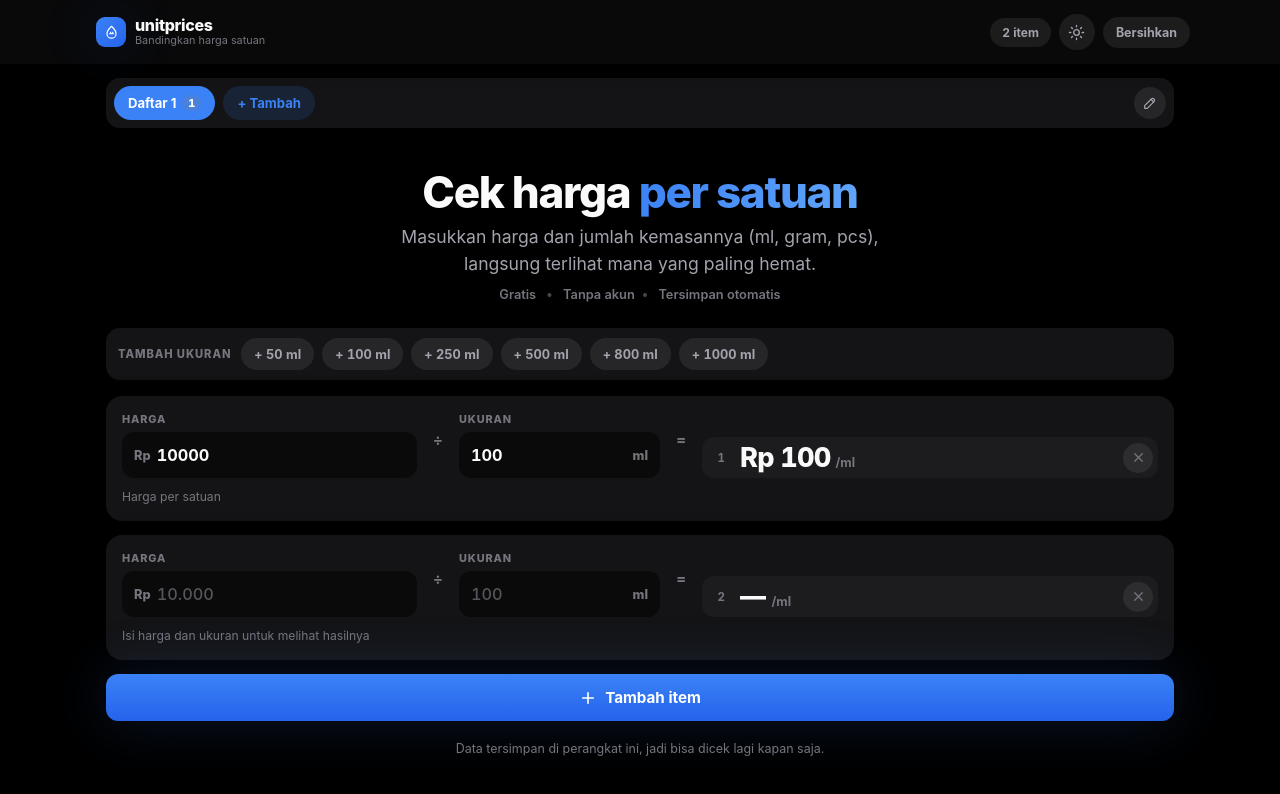
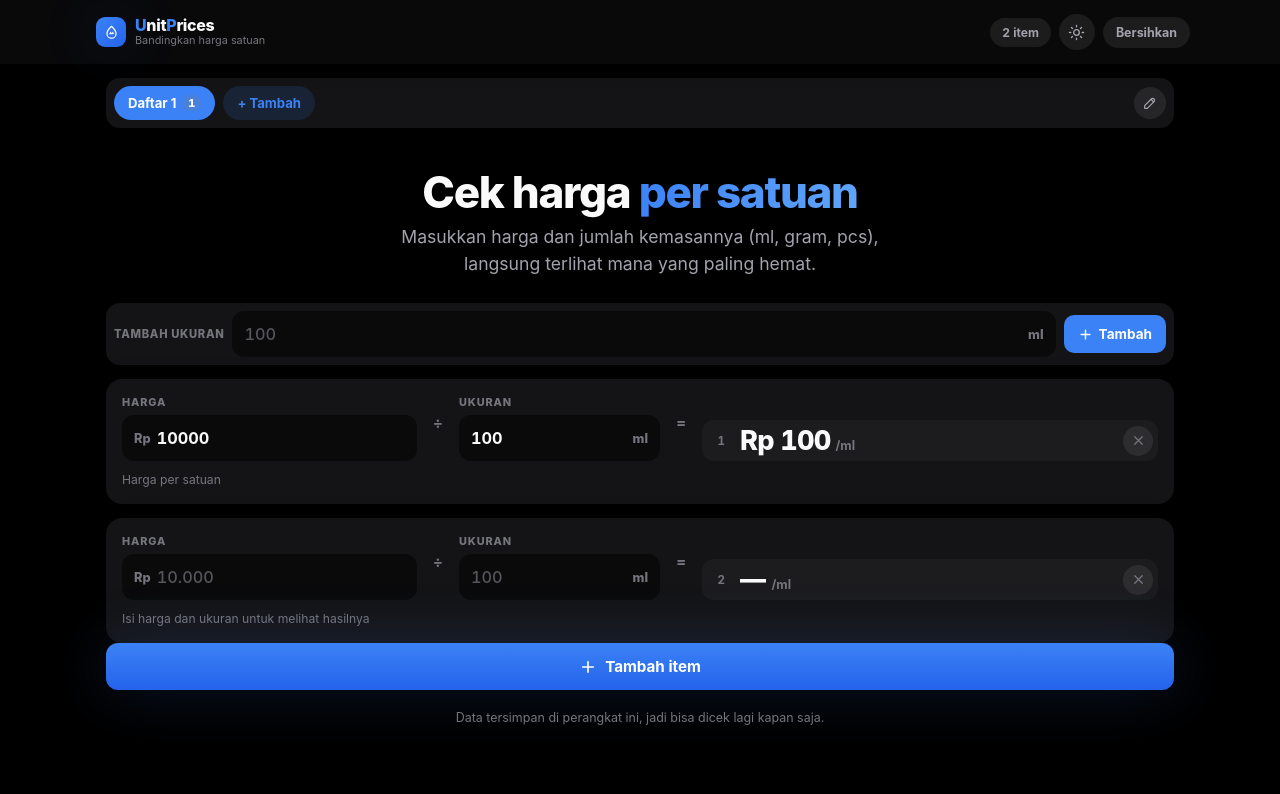
Before and after one commit to RezaAditya20/Multi-Calculator, a React (Vite) app: page / in a window 1280 px wide. Shown: the top 794 px of the page. Built offline with nearby package versions, Linux system fonts and the light colour scheme.

Commit message:
style: sticky add dock and size input

```diff
--- a/src/App.jsx
+++ b/src/App.jsx
@@ -1,6 +1,6 @@
 import { useEffect, useMemo, useState } from "react";
 import PriceRow from "./components/PriceRow.jsx";
-import { formatPerMl, pricePerMl } from "./lib/format.js";
+import { formatPerMl, pricePerMl, sanitizeDecimal } from "./lib/format.js";
 
 const STORAGE_KEY = "multi-calculator.tabs.v1";
 const LEGACY_KEYS = [
@@ -8,7 +8,6 @@ const LEGACY_KEYS = [
   "multi-calculator.soap.v1",
 ];
 const THEME_KEY = "multi-calculator.theme";
-const SIZE_PRESETS = [50, 100, 250, 500, 800, 1000];
 
 function uid() {
   return `${Date.now().toString(36)}-${Math.random().toString(36).slice(2, 8)}`;
@@ -85,6 +84,7 @@ export default function App() {
   const [{ tabs, activeTabId }, setState] = useState(readState);
   const [editingTabId, setEditingTabId] = useState(null);
   const [draftName, setDraftName] = useState("");
+  const [quickSize, setQuickSize] = useState("");
   const [theme, setTheme] = useState(() => {
     try {
       return window.localStorage.getItem(THEME_KEY) || "dark";
@@ -213,9 +213,16 @@ export default function App() {
 
   const addRow = (ml = "") => {
     if (!activeTab) return;
+    const size = ml ? sanitizeDecimal(String(ml)) : "";
     patchTab(activeTab.id, {
-      rows: [...activeTab.rows, makeRow("", ml ? String(ml) : "")],
+      rows: [...activeTab.rows, makeRow("", size)],
     });
+  };
+
+  const addRowFromSizeInput = (event) => {
+    if (event) event.preventDefault();
+    addRow(quickSize);
+    setQuickSize("");
   };
 
   const removeRow = (rowId) => {
@@ -250,7 +257,10 @@ export default function App() {
               </svg>
             </span>
             <span className="brand-text">
-              <span className="brand-name">unitprices</span>
+              <span className="brand-name">
+                <span className="brand-accent">U</span>nit
+                <span className="brand-accent">P</span>rices
+              </span>
               <span className="brand-tag">Bandingkan harga satuan</span>
             </span>
           </a>
@@ -370,27 +380,29 @@ export default function App() {
             Masukkan harga dan jumlah kemasannya (ml, gram, pcs), langsung
             terlihat mana yang paling hemat.
           </p>
-          <p className="hero-meta">
-            Gratis <span className="dot">•</span> Tanpa akun
-            <span className="dot">•</span> Tersimpan otomatis
-          </p>
         </section>
 
-        <div className="stripe" role="group" aria-label="Tambah ukuran cepat">
-          <span className="stripe-label">Tambah ukuran</span>
-          <div className="stripe-scroll no-scrollbar">
-            {SIZE_PRESETS.map((size) => (
-              <button
-                key={size}
-                type="button"
-                className="chip"
-                onClick={() => addRow(size)}
-              >
-                + {size} ml
+        <form className="quick-add" onSubmit={addRowFromSizeInput}>
+          <span className="quick-label">Tambah ukuran</span>
+          <span className="input-shell quick-field">
+            <input
+              type="text"
+              inputMode="decimal"
+              autoComplete="off"
+              placeholder="100"
+              aria-label="Ukuran baru dalam ml"
+              value={quickSize}
+              onChange={(event) => setQuickSize(sanitizeDecimal(event.target.value))}
+            />
+            <span className="affix affix-end">ml</span>
+          </span>
+          <button type="submit" className="quick-btn">
+            <svg viewBox="0 0 24 24" aria-hidden="true">
+              <path d="M12 5v14M5 12h14" />
+            </svg>
+            Tambah
           </button>
-            ))}
-          </div>
-        </div>
+        </form>
 
         {items.length === 0 ? (
           <div className="empty">
@@ -429,6 +441,7 @@ export default function App() {
           </ul>
         )}
 
+        <div className="add-dock">
           <button
             type="button"
             className="primary-btn add-btn"
@@ -439,6 +452,7 @@ export default function App() {
             </svg>
             Tambah item
           </button>
+        </div>
 
         {comparedCount > 1 && best && worst ? (
           <section className="summary" aria-label="Ringkasan perbandingan">
--- a/src/index.css
+++ b/src/index.css
@@ -162,6 +162,10 @@ ul {
   font-weight: 800;
   letter-spacing: -0.02em;
   line-height: 1.1;
+}
+
+.brand-accent {
+  color: var(--primary);
 }
 
 .brand-tag {
@@ -380,7 +384,7 @@ ul {
 .page {
   max-width: 1100px;
   margin: 0 auto;
-  padding: 8px 16px calc(env(safe-area-inset-bottom, 0px) + 44px);
+  padding: 8px 16px calc(env(safe-area-inset-bottom, 0px) + 96px);
 }
 
 /* ── Hero ── */
@@ -405,76 +409,84 @@ ul {
 }
 
 .hero-desc {
-  margin: 0 auto 10px;
+  margin: 0 auto;
   max-width: 34rem;
   font-size: clamp(0.95rem, 3.4vw, 1.1rem);
   line-height: 1.5;
   color: var(--fg-dim);
 }
 
-.hero-meta {
-  margin: 0;
-  font-size: 0.8rem;
-  font-weight: 600;
-  color: var(--muted);
-}
-
-.hero-meta .dot {
-  margin: 0 7px;
-  opacity: 0.6;
-}
-
-/* ── Size preset stripe ── */
-.stripe {
+/* ── Quick add (size input) ── */
+.quick-add {
   display: flex;
   align-items: center;
-  gap: 10px;
-  margin-bottom: 16px;
-  padding: 10px 12px;
+  gap: 8px;
+  margin-bottom: 14px;
+  padding: 8px;
   border-radius: 14px;
   background: var(--panel);
   box-shadow: var(--shadow-card);
 }
 
-.stripe-label {
+.quick-label {
   flex-shrink: 0;
   font-size: 0.7rem;
   font-weight: 800;
-  letter-spacing: 0.08em;
+  letter-spacing: 0.06em;
   text-transform: uppercase;
   color: var(--muted);
+  white-space: nowrap;
 }
 
-.stripe-scroll {
-  display: flex;
-  gap: 8px;
-  overflow-x: auto;
-  padding: 2px;
-  margin: -2px;
-  -webkit-overflow-scrolling: touch;
+.quick-field {
+  flex: 1;
+  min-width: 0;
+  height: 38px;
+  padding: 0 10px;
+  border-radius: 10px;
 }
 
-.chip {
-  flex-shrink: 0;
-  height: 32px;
-  padding: 0 13px;
-  border: 0;
-  border-radius: 999px;
-  background: var(--chip);
-  color: var(--fg-dim);
-  font-size: 0.8rem;
-  font-weight: 700;
-  font-variant-numeric: tabular-nums;
-  transition: background 0.15s ease, color 0.15s ease, transform 0.12s ease;
+.quick-field input {
+  font-size: 0.95rem;
 }
 
-.chip:hover {
-  background: var(--primary-soft);
-  color: var(--primary);
+.quick-btn {
+  display: inline-flex;
+  align-items: center;
+  justify-content: center;
+  gap: 6px;
+  flex-shrink: 0;
+  height: 38px;
+  padding: 0 14px;
+  border: 0;
+  border-radius: 10px;
+  background: var(--primary);
+  color: #ffffff;
+  font-size: 0.85rem;
+  font-weight: 700;
+  transition: background 0.15s ease, transform 0.12s ease;
 }
 
-.chip:active {
-  transform: scale(0.96);
+.quick-btn:hover,
+.quick-btn:active {
+  background: var(--primary-strong);
+}
+
+.quick-btn:active {
+  transform: translateY(1px);
+}
+
+.quick-btn svg {
+  width: 15px;
+  height: 15px;
+  fill: none;
+  stroke: currentColor;
+  stroke-width: 2.2;
+  stroke-linecap: round;
+}
+
+.quick-add:focus-within {
+  box-shadow: var(--shadow-card), 0 0 0 3px var(--focus-ring);
 }
 
 /* ── Rows ── */
@@ -759,6 +771,24 @@ ul {
   stroke-linecap: round;
 }
 
+/* Sticky bottom dock for the add button (mobile only). */
+.add-dock {
+  position: fixed;
+  left: 0;
+  right: 0;
+  bottom: 0;
+  z-index: 25;
+  padding: 10px 16px calc(env(safe-area-inset-bottom, 0px) + 10px);
+  background: color-mix(in srgb, var(--bg) 88%, transparent);
+  backdrop-filter: blur(12px);
+  -webkit-backdrop-filter: blur(12px);
+  box-shadow: 0 -6px 20px rgba(0, 0, 0, 0.28);
+}
+
+.add-dock .add-btn {
+  margin-top: 0;
+}
+
 .add-btn {
   margin-top: 14px;
 }
@@ -843,7 +873,7 @@ ul {
 }
 
 /* ── Focus ── */
-.chip:focus-visible,
+.quick-btn:focus-visible,
 .primary-btn:focus-visible,
 .ghost-btn:focus-visible,
 .icon-btn:focus-visible,
@@ -857,6 +887,16 @@ ul {
 @media (min-width: 760px) {
   .page {
     padding-top: 14px;
+    padding-bottom: 44px;
+  }
+
+  .add-dock {
+    position: static;
+    padding: 0;
+    background: none;
+    backdrop-filter: none;
+    -webkit-backdrop-filter: none;
+    box-shadow: none;
   }
 
   .hero {
```
Lines whose indentation alone changed are shown as unchanged.
